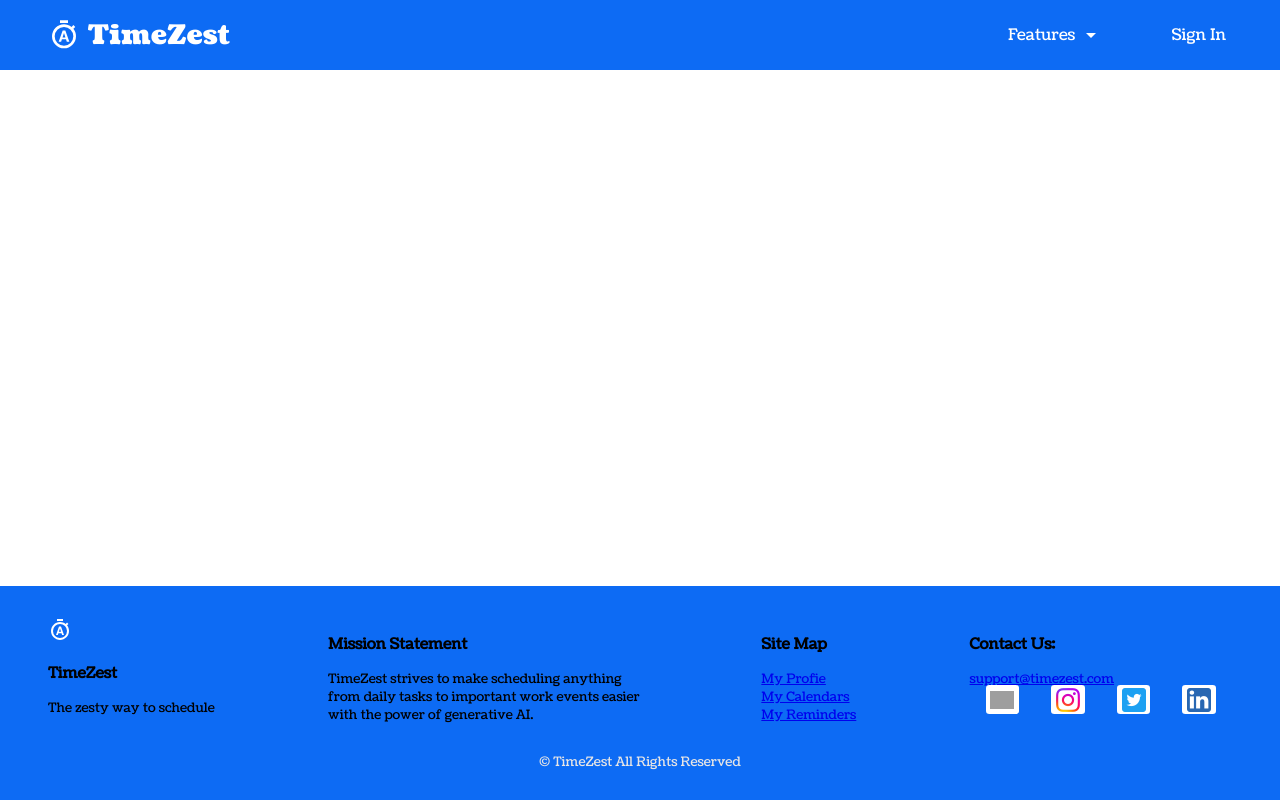
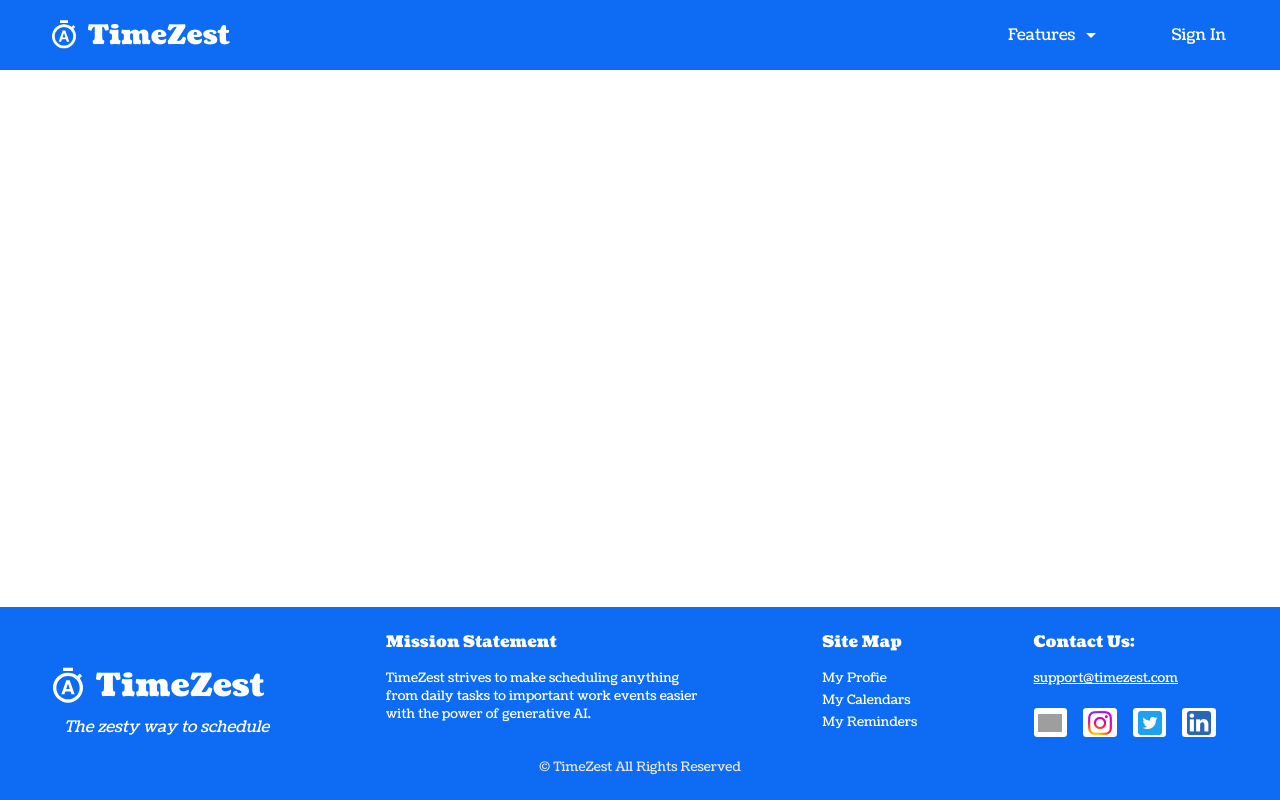
Before and after one commit to matthewjung04/brainstation-capstone, a React (Vite) app: page / in a window 1280 px wide. Built offline with nearby package versions, Linux system fonts and the light colour scheme; grey boxes are pictures that could not be loaded.

Commit message:
header and footer stylings complete

```diff
--- a/src/components/Footer/Footer.jsx
+++ b/src/components/Footer/Footer.jsx
@@ -12,9 +12,11 @@ function Footer() {
     <section className='footer'>
       <article className='footer__main'>
         <div className='footer__main__logo'>
-          <img src={TimeLogo} alt='logo-image'/>
-          <h1 className='footer__main__logo__title'>TimeZest</h1>
-          <p className='footer__main__logo__messsage'>The zesty way to schedule</p>
+          <div className='footer__main__logo__header'>
+            <img src={TimeLogo} alt='logo-image' className='footer__main__logo__header__image'/>
+            <h1 className='footer__main__logo__header__title'>TimeZest</h1>
+          </div>
+          <p className='footer__main__logo__message'>The zesty way to schedule</p>
         </div>
         <div className='footer__main__mission-statement'>
           <h3 className='footer__main__mission-statement__title'>Mission Statement</h3>
--- a/src/components/Footer/Footer.scss
+++ b/src/components/Footer/Footer.scss
@@ -3,10 +3,16 @@
 @use '../../styles/partials/mixins' as *;
 @use '../../styles/partials/variables' as *;
 
+#site-map-link {
+  text-decoration: none;
+  color: $white;
+  margin-bottom: 0.25rem;
+}
+
 #social-link {
   background-color: $white;
   padding: 0.35rem 0.3rem;
-  margin: 1rem;
+  margin-right: 1rem;;
   border-radius: 10%;
 }
 
@@ -14,12 +20,11 @@
   width: 1.5rem;
   background-color: $white;
   vertical-align: middle;
-
 }
 
 .footer {
   background-color: $default-blue;
-  padding: 2rem 3rem 1rem 3rem;
+  padding: 1.5rem 3rem;
   @include footer-position;
 
   display: flex;
@@ -30,20 +35,55 @@
     flex-direction: row;
     justify-content: space-between;
 
-    // &__logo {
-    //   width: auto;
-    // }
+    &__logo {
+      padding-top: 2rem;
+
+      &__header {
+        display: flex;
+        flex-direction: row;
+        align-items: center;
+        margin-bottom: 0.5rem;
+
+        &__image {
+          width: 40px;
+          margin-right: 0.5rem;
+        }
+
+        &__title {
+          font-family: Coustard-Black;
+          color: $white;
+          font-size: 32px;
+          margin: 0;
+        }
+      }
+
+      &__message {
+        color: $white;
+        font-size: 16px;
+        font-style: italic;
+
+        margin: 0;
+        margin-left: 1rem;
+      }
+    }
 
     &__mission-statement {
 
+      &__title {
+        @include footer-titles;
+      }
+
       &__message  {
         width: 20rem;
+        color: $white;
+        margin: 0;
       }
-
     }
 
     &__site-map {
-
+      &__title {
+        @include footer-titles;
+      }
 
       &__nav {
         display: flex;
@@ -51,14 +91,31 @@
       }
     }
 
-    // &__contact {
-    //   width: 50rem;
-    // }
+    &__contact {
+      display: flex;
+      flex-direction: column;
+
+      &__email {
+        &__title {
+          @include footer-titles;
+        }
+
+        &__link {
+          color: $white;
+        }
+      }
+
+      &__social {
+        margin-top: 1.5rem;
+      }
+
+    }
   }
 
   &__copyright {
     color: $watermark-grey;
-    margin-top: 1rem;
+    margin: 0;
+    margin-top: 1.25rem;
     align-self: center;
   }
 }
--- a/src/styles/partials/_mixins.scss
+++ b/src/styles/partials/_mixins.scss
@@ -7,3 +7,12 @@
   bottom:0;
   right:0;
 }
+
+@mixin footer-titles {
+  font-family: Coustard-Black;
+  font-size: 16px;
+  color: $white;
+
+  margin: 0;
+  margin-bottom: 1rem;
+}
```
